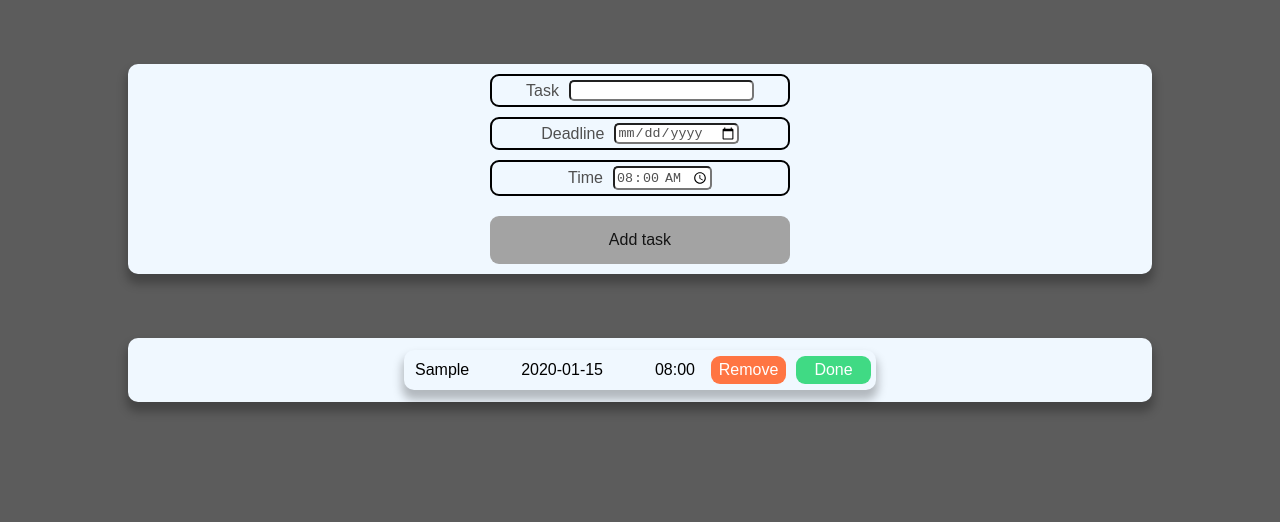
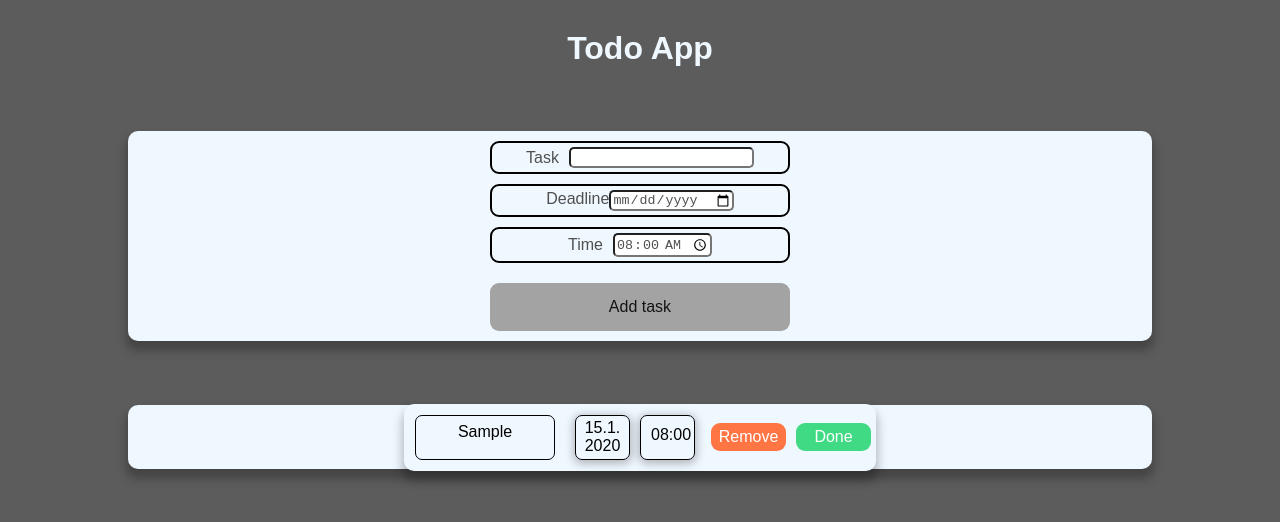
Before and after one commit to BenjaminCerninak/To-Do-List-, a React (Create React App) app: page / in a window 1280 px wide. Both pictures are taken after typing "Sample", "2020-01-15" into the empty fields and a click on the button "Add task". Shown: the top 522 px of the page. Built offline with nearby package versions, Linux system fonts and the light colour scheme.

Commit message:
added date

```diff
--- a/src/App.js
+++ b/src/App.js
@@ -2,6 +2,7 @@ import React, { useState } from "react";
 import TaskForm from "./components/TaskForm/TaskForm";
 import NewTaskList from "./components/NewTasks/NewTaskList";
 import ErrorModal from "./components/UI/ErrorModal";
+import Header from "./components/UI/Header";
 
 function App() {
   const [newTask, setNewTask] = useState([]);
@@ -34,6 +35,7 @@ function App() {
   };
   return (
     <div>
+      <Header>Todo App</Header>
       {error && (
         <ErrorModal
           errorMessages={errorMessages}
--- a/src/components/NewTasks/NewTaskList.js
+++ b/src/components/NewTasks/NewTaskList.js
@@ -9,13 +9,21 @@ const NewTaskList = (props) => {
       <Card>
         <ul>
           {props.newTasks.map((newTask) => {
+            const dateArr = newTask.deadline.split("-");
+            const year = dateArr[0];
+            const month = dateArr[1][0] === "0" ? dateArr[1][1] : dateArr[1];
+            const day = dateArr[2][0] === "0" ? dateArr[2][1] : dateArr[2];
+            const printDate = `${day}.${month}. ${year}`;
             return (
               <div key={newTask.id} className={classes.box}>
                 <Card>
                   <li className={classes.list}>
-                    <div> {newTask.task}</div>
-                    <div> {newTask.deadline}</div>
-                    <div> {newTask.time}</div>
+                    <div className={classes.task}> {newTask.task}</div>
+                    <div className={classes.timeinfo}>
+                      {" "}
+                      <div className={classes.date}> {printDate}</div>
+                      <div className={classes.time}> {newTask.time}</div>
+                    </div>
                   </li>
                   <Button className={classes.btn}>Remove</Button>
                   <Button className={classes.success}>Done</Button>
--- a/src/components/NewTasks/NewTaskList.module.css
+++ b/src/components/NewTasks/NewTaskList.module.css
@@ -21,6 +21,35 @@
   gap: 8px;
 }
 
+.date {
+  padding: 3px;
+  border: 1px solid black;
+  border-radius: 7px;
+  box-shadow: 0 2px 8px 2px rgba(0, 0, 0, 0.26);
+
+  width: 55px;
+  height: 45px;
+}
+.time {
+  padding: 10px;
+
+  border: 1px solid black;
+  border-radius: 7px;
+  box-shadow: 0 2px 8px 2px rgba(0, 0, 0, 0.26);
+
+  width: 55px;
+  height: 45px;
+}
+.timeinfo {
+  display: flex;
+  gap: 10px;
+}
+.task {
+  width: 50%;
+  border: 1px solid black;
+  border-radius: 7px;
+  padding: 7px;
+}
 ul {
   margin: 0;
   padding: 0;
--- /dev/null
+++ b/src/components/TaskForm/Date.js
@@ -0,0 +1,19 @@
+import React from "react";
+
+const Date = (props) => {
+  const changeDeadlineHandler = (event) => {
+    props.onSetDate(event.target.value);
+  };
+
+  return (
+    <div>
+      <label>Deadline</label>
+      <input
+        value={props.addDeadline}
+        onChange={changeDeadlineHandler}
+        type="date"
+      />
+    </div>
+  );
+};
+export default Date;
--- a/src/components/TaskForm/TaskForm.js
+++ b/src/components/TaskForm/TaskForm.js
@@ -2,6 +2,7 @@ import React, { useState } from "react";
 import classes from "./TaskForm.module.css";
 import Button from "../UI/Button";
 import Card from "../UI/Card";
+import Date from "./Date";
 const TaskForm = (props) => {
   const [addTask, setAddTask] = useState("");
   const [addDeadline, setAddDeadline] = useState("");
@@ -14,10 +15,10 @@ const TaskForm = (props) => {
 
       return;
     }
-    if (addTask.trim().length > 35) {
+    if (addTask.trim().length > 25) {
       props.onSetError(
         "Too many characters",
-        "Please do not use more then 35 characters in Task field!"
+        "Please do not use more then 25 characters in Task field!"
       );
 
       return;
@@ -36,8 +37,8 @@ const TaskForm = (props) => {
     setAddTask(event.target.value);
   };
 
-  const changeDeadlineHandler = (event) => {
-    setAddDeadline(event.target.value);
+  const onGetDateHandler = (date) => {
+    setAddDeadline(date);
   };
 
   const changeTimeHandler = (event) => {
@@ -52,12 +53,7 @@ const TaskForm = (props) => {
           <input value={addTask} onChange={changeTaskHandler} type="text" />
         </div>
         <div className={classes.task}>
-          <label>Deadline</label>
-          <input
-            value={addDeadline}
-            onChange={changeDeadlineHandler}
-            type="date"
-          />
+          <Date addDeadline={addDeadline} onSetDate={onGetDateHandler} />
         </div>
         <div className={classes.task}>
           <label>Time</label>
--- /dev/null
+++ b/src/components/UI/Header.js
@@ -0,0 +1,9 @@
+import React from "react";
+
+import classes from "./Header.module.css";
+
+const Header = (props) => {
+  return <h1>{props.children}</h1>;
+};
+
+export default Header;
--- /dev/null
+++ b/src/components/UI/Header.module.css
@@ -0,0 +1,6 @@
+h1 {
+  color: aliceblue;
+  text-align: center;
+  margin-bottom: 0;
+  margin-top: 30px;
+}
```
